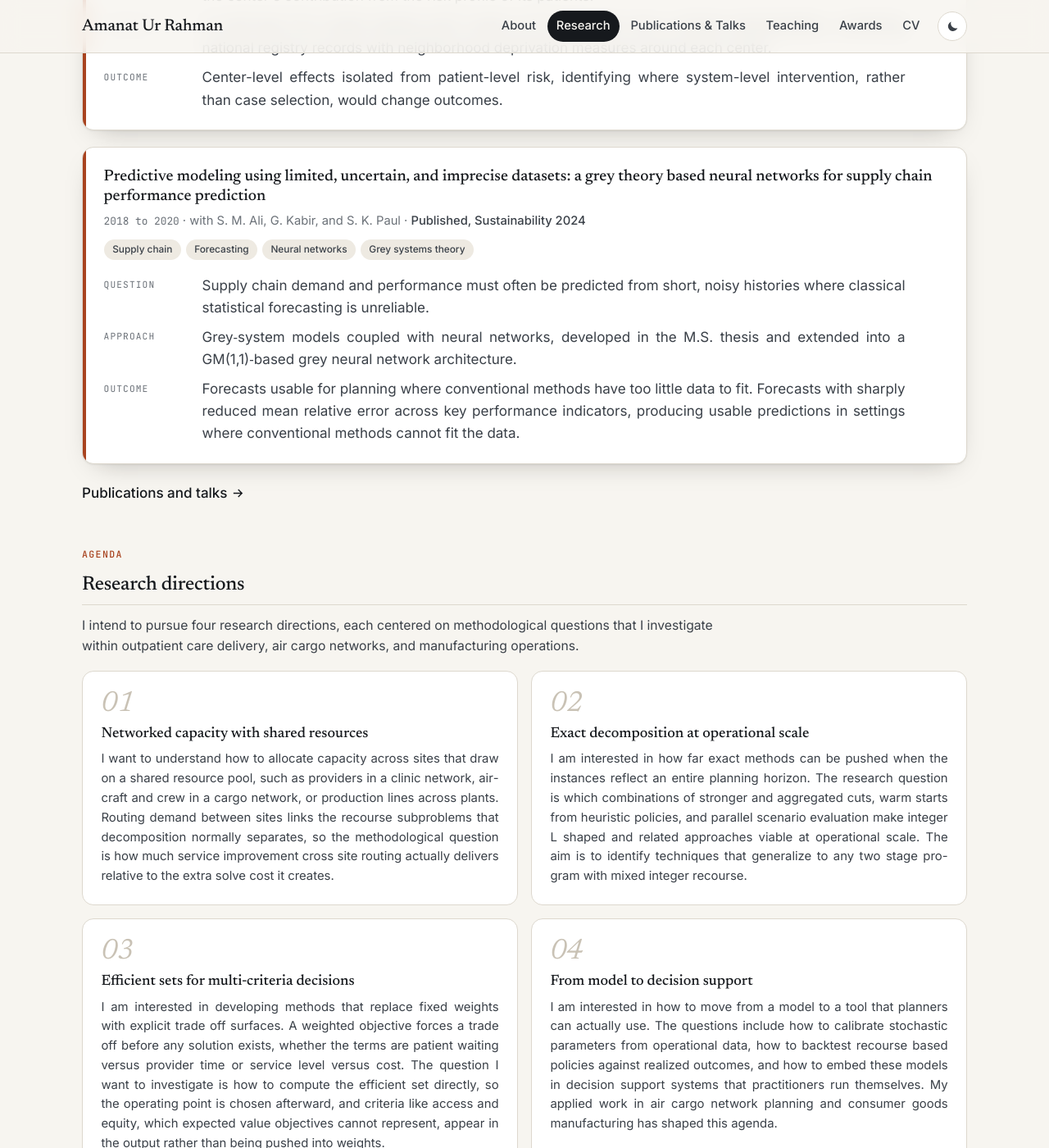
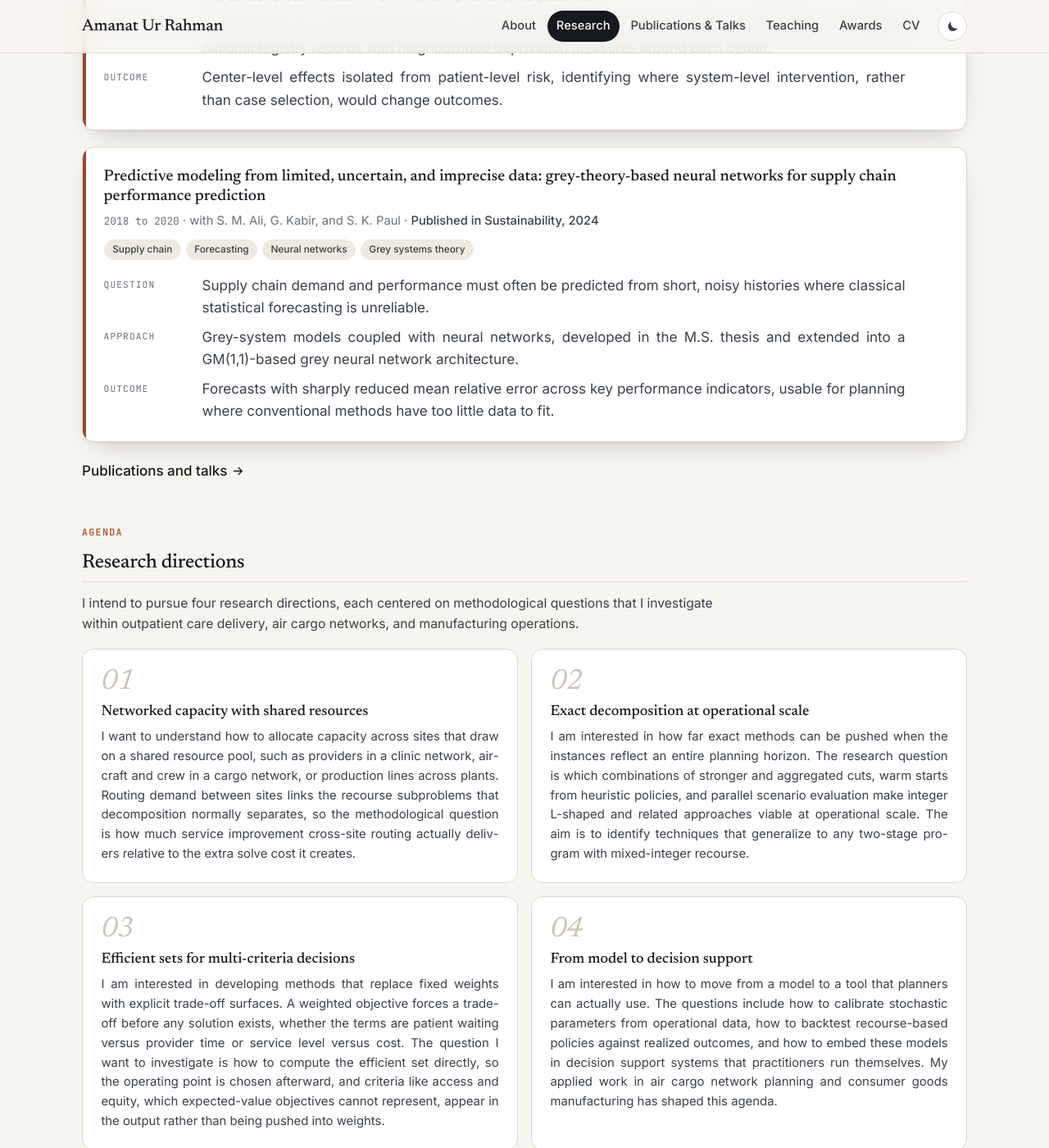
Before and after one commit to amanat-rahman/amanat-rahman.github.io, a Jekyll site: the page built from research.html, in a window 1280 px wide and 1400 px high, scrolled down 1703 px. Shown: the whole window at 82% size. Built offline with Jekyll 4.4.1, drawn with Linux system fonts in a browser that asks for light colours; some of the changed text lies outside the part shown.

Commit message:
Fix typos, hyphenation, and wording across the site and the web CV
Operations Research course name, compound-modifier hyphens in the research
directions, duplicated or run-on news and research text, research card titles
and status lines, publication status, and the Atlas Air role in the bio.

Co-Authored-By: Claude Opus 5.5 <noreply@anthropic.com>
Claude-Session: https://claude.ai/code/session_012gzcHSSbTY5Xckd1ycFgL5

```diff
--- a/_data/news.yml
+++ b/_data/news.yml
@@ -13,7 +13,7 @@
   text: Awarded a Research Travel Grant by the Graduate Student Government at the University of Cincinnati to attend the 2026 INFORMS Annual Meeting.
 
 - date: 2026-08-15
-  text: Completed a summer internship with the Network Planning group at Atlas Air, built a two-stage stochastic optimization model framework for a scenario-based simulation of Atlas Air's network flow planning.
+  text: Completed a summer internship with the Network Planning group at Atlas Air, where I built a two-stage stochastic optimization framework for scenario-based simulation of Atlas Air's network flow planning.
 
 - date: 2026-08-05
   text: My Ph.D. dissertation work on outpatient scheduling optimization was presented at MOPTA 2026 at Lehigh University by T. Giovannelli.
@@ -25,7 +25,7 @@
   text: My Ph.D. dissertation work on outpatient scheduling optimization was presented at the IISE Annual Conference and Expo 2026 in Arlington, TX by T. Giovannelli.
 
 - date: 2026-04-01
-  text: Served as recitation instructor for ISE 3011, Deterministic Systems Models, the undergraduate  Deterministic Systems Models (ISE 3011) course at the University of Cincinnati.
+  text: Served as recitation instructor for ISE 3011, Deterministic Systems Models, an undergraduate course at the University of Cincinnati.
 
 - date: 2025-05-15
   text: Concluded the research assistantship at the P&G Digital Accelerator. The production planning automation project translated SAP planning volumes into production-line recipe rates for Personal Care products, reducing annual manual effort by approximately 550 hours.
@@ -43,7 +43,7 @@
   text: "Journal article published: Artificial Intelligence Approach to Predict Supply Chain Performance: Implications for Sustainability."
 
 - date: 2023-08-15
-  text: Started the Ph.D. in Industrial & Systems Engineering at the University of Cincinnati.
+  text: Started the Ph.D. in Industrial and Systems Engineering at the University of Cincinnati.
 
 - date: 2023-08-01
   text: Completed the M.S. in Industrial Engineering at the University of Louisville.
--- a/_data/profile.yml
+++ b/_data/profile.yml
@@ -35,13 +35,13 @@ bio:
     years as a full-time faculty member at Ahsanullah University of Science and Technology
     in Dhaka, Bangladesh.
   - >-
-    My research develops two-stage stochastic programming models and exact decomposition algorithms for systems that make operational decisions before demand is known, with outpatient appointment scheduling as the principal application. Beyond academia, I have applied these advanced analytical methodologies to drive impact across global industries. As a Data Scientist at Atlas Air, a world leader in air cargo logistics, I developed a stochastic optimization framework for complex network planning under operational uncertainty. Additionally, at Procter & Gamble, a global consumer goods enterprise, I developed advanced machine learning architectures and scalable data pipelines to automate the translation of high-level supply chain planning into precise manufacturing operations.
+    My research develops two-stage stochastic programming models and exact decomposition algorithms for systems that make operational decisions before demand is known, with outpatient appointment scheduling as the principal application. Beyond academia, I have applied these advanced analytical methodologies to drive impact across global industries. As a Data Scientist Intern at Atlas Air, a world leader in air cargo logistics, I developed a stochastic optimization framework for complex network planning under operational uncertainty. Additionally, at Procter & Gamble, a global consumer goods enterprise, I developed advanced machine learning architectures and scalable data pipelines to automate the translation of high-level supply chain planning into precise manufacturing operations.
 
 interests:
   methodology:
     - Two-stage stochastic programming
     - Multi-objective and set-valued optimization
-    - Mixed integer linear program
+    - Mixed-integer linear programming
     - Integer L-shaped decomposition methodologies
     - Optimization under uncertainty
     - Monte Carlo simulation
--- a/_data/publications.yml
+++ b/_data/publications.yml
@@ -10,7 +10,7 @@
   venue: In final co-author revision before journal submission
   year: "2026"
   sort: "202610"
-  status: Under review
+  status: In final revision
   abstract: >-
     A two-stage stochastic program with an integer first stage that jointly determines
     overbooking levels and appointment slot assignments under uncertain no-shows,
--- a/_data/research.yml
+++ b/_data/research.yml
@@ -5,7 +5,7 @@ intro: >-
 # Scholarly research. Keep rows short: the Outcome line should say what a decision
 # maker gets, not how hard the instance was to solve.
 research:
-  - title: Two-stage stochastic optimization for outpatient clinic scheduling system under uncertainty
+  - title: Two-stage stochastic optimization for outpatient clinic scheduling under uncertainty
     status: Ph.D. dissertation, manuscript in final co-author revision
     collaborators: with T. Giovannelli, K. S. Shehadeh, and J. Shi
     period: 2023 to present
@@ -18,21 +18,21 @@ research:
       - label: Outcome
         text: Booking policies a clinic can act on directly, covering how far to overbook, whether to hold slots open for same-day demand, and how to route walk-ins across providers. Results show that once a session is busy, double-booking outperforms reserving open-access slots, and most of the same-day access comes from letting walk-ins move between providers.
 
-  - title: "Optimal allocation of open-access appointment slots in an outpatient clinic: a two-stage stochastic multi-objective program with an integer first stage"
+  - title: "Allocating open-access appointment slots in a single-provider session: a two-stage stochastic multi-objective program with an integer first stage"
     status: Ph.D. dissertation, manuscript in preparation
     collaborators: with T. Giovannelli
     period: 2023 to present
     tags: [Multi-objective optimization, Set-valued optimization, Aumann integral, Healthcare]
     rows:
       - label: Question
-        text: Clinics cannot credibly trade off patient waiting time against provider time, yet a single‑objective scheduling model fixes that trade‑off through predetermined weights before any schedule is produced.
+        text: Clinics cannot credibly trade off patient waiting time against provider time, yet a single-objective scheduling model fixes that trade-off through predetermined weights before any schedule is produced.
       - label: Approach
         text: The nondominated set of a multi-objective recourse problem is treated as a random closed set and minimized in the set-valued sense, over a binary first stage.
       - label: Outcome
         text: The full set of efficient open-access allocations, so a manager chooses a schedule by the trade-off they are willing to accept rather than by weights they had to invent.
 
   - title: Virtual metrology for chemical mechanical planarization process in semiconductor manufacturing
-    status: Research project, Published, ASME MSEC 2024
+    status: Published in the ASME MSEC 2024 proceedings
     collaborators: with X. Han and X. Jia
     period: 2023 to 2024
     tags: [State-space filtering, Semiconductor manufacturing, Predictive modeling]
@@ -45,7 +45,7 @@ research:
         text: Wafer-level estimates accurate enough to act on, outperforming multiple linear regression, EWMA, and Bayesian ARX benchmarks.
 
   - title: Multi-task learning for time-to-event modeling of post-heart-transplant outcomes
-    status: Research project, Presented, INFORMS 2022, Research! Louisville 2022
+    status: Presented at INFORMS 2022 and Research!Louisville 2022
     collaborators: with X. Chen, M. Gentili, and J. Trivedi
     period: 2021 to 2023
     tags: [Time-to-event analysis, Multi-task learning, Proportional hazard model, Health services]
@@ -57,8 +57,8 @@ research:
       - label: Outcome
         text: Center-level effects isolated from patient-level risk, identifying where system-level intervention, rather than case selection, would change outcomes.
 
-  - title: "Predictive modeling using limited, uncertain, and imprecise datasets: a grey theory based neural networks for supply chain performance prediction"
-    status: Published, Sustainability 2024
+  - title: "Predictive modeling from limited, uncertain, and imprecise data: grey-theory-based neural networks for supply chain performance prediction"
+    status: Published in Sustainability, 2024
     collaborators: with S. M. Ali, G. Kabir, and S. K. Paul
     period: 2018 to 2020
     tags: [Supply chain, Forecasting, Neural networks, Grey systems theory]
@@ -66,22 +66,22 @@ research:
       - label: Question
         text: Supply chain demand and performance must often be predicted from short, noisy histories where classical statistical forecasting is unreliable.
       - label: Approach
-        text: Grey‑system models coupled with neural networks, developed in the M.S. thesis and extended into a GM(1,1)‑based grey neural network architecture.
+        text: Grey-system models coupled with neural networks, developed in the M.S. thesis and extended into a GM(1,1)-based grey neural network architecture.
       - label: Outcome
-        text: Forecasts usable for planning where conventional methods have too little data to fit. Forecasts with sharply reduced mean relative error across key performance indicators, producing usable predictions in settings where conventional methods cannot fit the data.
+        text: Forecasts with sharply reduced mean relative error across key performance indicators, usable for planning where conventional methods have too little data to fit.
 
 directions_intro: >-
   I intend to pursue four research directions, each centered on methodological questions that I investigate within outpatient care delivery, air cargo networks, and manufacturing operations.
 
 directions:
   - title: Networked capacity with shared resources
-    text: I want to understand how to allocate capacity across sites that draw on a shared resource pool, such as providers in a clinic network, aircraft and crew in a cargo network, or production lines across plants. Routing demand between sites links the recourse subproblems that decomposition normally separates, so the methodological question is how much service improvement cross site routing actually delivers relative to the extra solve cost it creates.
+    text: I want to understand how to allocate capacity across sites that draw on a shared resource pool, such as providers in a clinic network, aircraft and crew in a cargo network, or production lines across plants. Routing demand between sites links the recourse subproblems that decomposition normally separates, so the methodological question is how much service improvement cross-site routing actually delivers relative to the extra solve cost it creates.
   - title: Exact decomposition at operational scale
-    text: I am interested in how far exact methods can be pushed when the instances reflect an entire planning horizon. The research question is which combinations of stronger and aggregated cuts, warm starts from heuristic policies, and parallel scenario evaluation make integer L shaped and related approaches viable at operational scale. The aim is to identify techniques that generalize to any two stage program with mixed integer recourse.
-  - title: Efficient sets for multi‑criteria decisions
-    text: I am interested in developing methods that replace fixed weights with explicit trade off surfaces. A weighted objective forces a trade off before any solution exists, whether the terms are patient waiting versus provider time or service level versus cost. The question I want to investigate is how to compute the efficient set directly, so the operating point is chosen afterward, and criteria like access and equity, which expected value objectives cannot represent, appear in the output rather than being pushed into weights.
+    text: I am interested in how far exact methods can be pushed when the instances reflect an entire planning horizon. The research question is which combinations of stronger and aggregated cuts, warm starts from heuristic policies, and parallel scenario evaluation make integer L-shaped and related approaches viable at operational scale. The aim is to identify techniques that generalize to any two-stage program with mixed-integer recourse.
+  - title: Efficient sets for multi-criteria decisions
+    text: I am interested in developing methods that replace fixed weights with explicit trade-off surfaces. A weighted objective forces a trade-off before any solution exists, whether the terms are patient waiting versus provider time or service level versus cost. The question I want to investigate is how to compute the efficient set directly, so the operating point is chosen afterward, and criteria like access and equity, which expected-value objectives cannot represent, appear in the output rather than being pushed into weights.
   - title: From model to decision support
-    text: I am interested in how to move from a model to a tool that planners can actually use. The questions include how to calibrate stochastic parameters from operational data, how to backtest recourse based policies against realized outcomes, and how to embed these models in decision support systems that practitioners run themselves. My applied work in air cargo network planning and consumer goods manufacturing has shaped this agenda.
+    text: I am interested in how to move from a model to a tool that planners can actually use. The questions include how to calibrate stochastic parameters from operational data, how to backtest recourse-based policies against realized outcomes, and how to embed these models in decision support systems that practitioners run themselves. My applied work in air cargo network planning and consumer goods manufacturing has shaped this agenda.
 
 # Applied and engineering projects. Short bullets, not paragraphs.
 projects:
--- a/_data/teaching.yml
+++ b/_data/teaching.yml
@@ -51,7 +51,7 @@ institutions:
       - heading: Operations research and production systems
         courses:
           - code: IPE 3107
-            title: Operation Research
+            title: Operations Research
             topics: Linear programming and the simplex method, duality and sensitivity analysis, transportation and assignment models, game theory, integer and dynamic programming, queuing models
           - code: IPE 3205
             title: Production Planning and Control
--- a/index.html
+++ b/index.html
@@ -2,7 +2,7 @@
 layout: default
 title: Amanat Ur Rahman
 slug: home
-description: Amanat Ur Rahman, Ph.D. student in Industrial Engineering at the University of Cincinnati. Stochastic programming, exact decomposition algorithms, and applied operations research.
+description: Amanat Ur Rahman, Ph.D. student in Industrial and Systems Engineering at the University of Cincinnati. Stochastic programming, exact decomposition algorithms, and applied operations research.
 ---
 {%- assign p = site.data.profile -%}
 <section class="hero">
```
Also changed, not shown: 1 other file.
